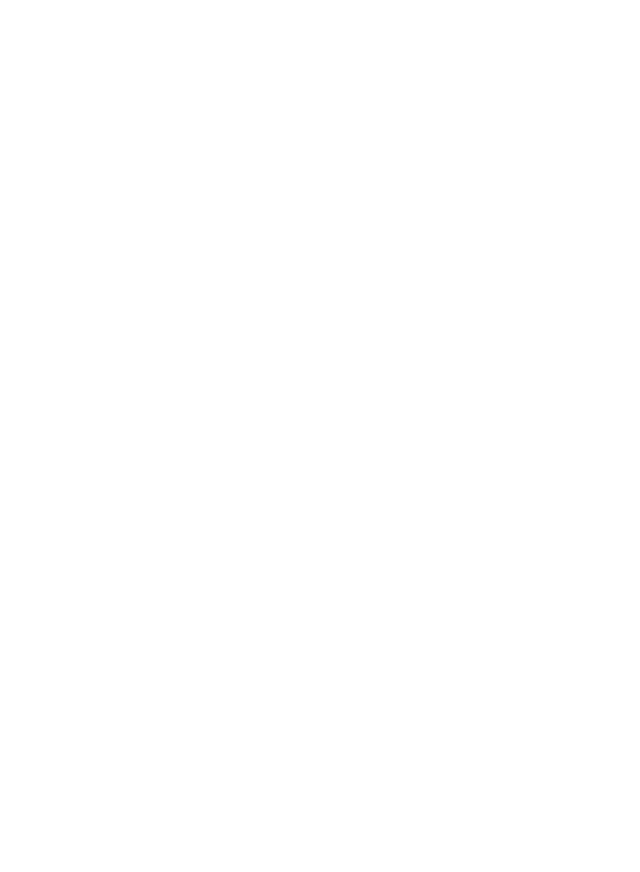
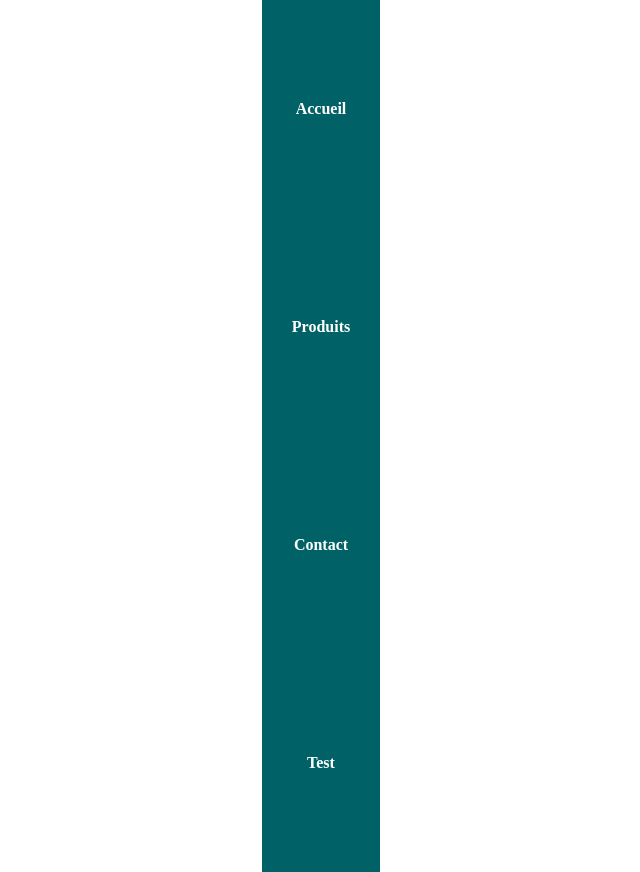
Before and after one commit to khersinpro/iscod-menu-poo, a plain HTML site: page index.html in a window 1280 px wide. Shown: the whole page, without its empty margins (319-959 px from the left). Before the commit the page ends 800 px from the top, so only its background shows below. Drawn offline with Linux system fonts and the light colour scheme.

Commit message:
Ajout des fonction de génération/modification du menu, ajout du style

```diff
--- a/index.html
+++ b/index.html
@@ -5,10 +5,25 @@
     <meta http-equiv="X-UA-Compatible" content="IE=edge">
     <meta name="viewport" content="width=device-width, initial-scale=1.0">
     <title>Document</title>
+    <style>
+        * {
+            margin: 0;
+            padding: 0;
+            box-sizing: border-box;
+        }
+        body {
+            display: flex;
+            justify-content: center;
+            align-items: start;
+            min-height: 100vh;
+        }
+    </style>
 </head>
 <body>
     <div id="out">
         <!-- Insertion du menu ici -->
     </div>
+    <script src="./javascript/Models/Menu.js"></script>
+    <script src="./javascript/index.js"></script>
 </body>
 </html>
--- a/javascript/Models/Menu.js
+++ b/javascript/Models/Menu.js
@@ -1,36 +1,132 @@
 class Menu
 {
-    // •	labels est un tableau de string (les items du menu).
+    // labels est un tableau de string (les items du menu).
     #labels;
-    // •	esp est l’espacement en pixels entre deux items (devrait être pair).
+
+    // esp est l’espacement en pixels entre deux items (devrait être pair).
     #esp;
-    // •	disp définit l’orientation du menu (0 = horizontal, 1 = vertical).
+
+    // disp définit l’orientation du menu (0 = horizontal, 1 = vertical).
     #disp;
 
+    // conteneur des li
+    #htmlUlElement;
+
+    /**
+     * @param {string[]}    labels  Le nom des labels a ajouter au menu
+     * @param {int}         esp     Espacement entre les label
+     * @param {smallint}    disp    Disposition du menu (0 = horizontal, 1 = vertical)
+     */
     constructor(labels = [], esp = 20, disp = 0)
     {
-        this.#labels    =   labels;
-        this.#esp       =   esp;
-        this.#disp      =   disp;
+        this.#labels          =   labels;
+        this.#esp             =   esp;
+        this.#disp            =   disp;
+        this.#htmlUlElement   =   document.createElement('ul');
+    }
+
+    /**
+     * Modifie l'espacement entre les items du menu
+     * @param {int} esp
+     */
+    setEsp(esp)
+    {
+        this.#esp = esp;
+        this.applyStyleForAllLi();
+        return this;
+    }
+
+    /**
+     * Modifie l'orientation du menu
+     * @param {int} disp
+     */
+    setDisp(disp)
+    {
+        this.#disp = disp;
+        this.ApplyStyleForUl();
+        this.applyStyleForAllLi();
+        return this;
+    }
+
+    /**
+     * Ajoute un item au menu
+     * @param {string} label
+     */
+    addItem(label)
+    {
+        this.#labels.push(label);
+        this.addItemListForUl(label);
+        this.applyStyleForAllLi();
+        return this;
     }
 
     /**
      * Fonction qui génére les labels (les items du menu HTMLIElement)
      */
+    generatieListItem(label)
+    {
+        const textNode      =   document.createTextNode(label);
+        const li            =   document.createElement('li');
+        li.appendChild(textNode)
+        return li;
+    }
 
     /**
-     * Fonction qui intégre les labels dans le conteneur du menu
+     * Fonction qui retourne l'objet menu
      */
-
-     /**
-      * Fonction qui génére le conteneur du menu (HTMLListElement)
-      */
-
-     /**
-      * Fonction qui retourne l'objet menu
-      */
     getObjDOM()
     {
+        this.#labels.forEach(label => this.addItemListForUl(label));
+        this.ApplyStyleForUl();
+        this.applyStyleForAllLi();
 
+        return this.#htmlUlElement;
+    }
+
+
+    /**
+     * Génére le style pour un élement li
+     * @returns string
+     */
+    generateLiStyle()
+    {
+        const liHoriztonTalStyle    =   `margin-right: ${this.#esp}px; margin-left: ${this.#esp}px; margin-top: 30px; margin-bottom: 30px;`;
+        const liVerticalStyle       =   `margin-right: 30px; margin-left: 30px; margin-top: ${this.#esp}px; margin-bottom: ${this.#esp}px;`;
+        return this.#disp === 0 ? liHoriztonTalStyle : liVerticalStyle;
+    }
+
+    /**
+     * Génére le style pour un élément ul
+     * @returns string
+     */
+    generateUlStyle()
+    {
+        const ulBaseStyle         =   "display: flex; list-style: none; background: #006266; color: #ffffff; font-weight: bold; text-align: center; height: 100%; width: 100%;";
+        const ulHorizontalStyle   =   ulBaseStyle + "flex-wrap: wrap; justify-content: center;";
+        const ulVerticalStyle     =   ulBaseStyle + "flex-direction: column;";
+        return this.#disp === 0 ? ulHorizontalStyle : ulVerticalStyle;
+    }
+
+    /**
+     * Applique le style css correspondant pour chaque li de l'élement ul
+     */
+    applyStyleForAllLi()
+    {
+        const listLi = this.#htmlUlElement.querySelectorAll('li');
+        const style  = this.generateLiStyle();
+        listLi.forEach(li => li.style.cssText = style)
+    }
+
+    /**
+     * Applique le style pour un élément ul
+     */
+    ApplyStyleForUl()
+    {
+        this.#htmlUlElement.style.cssText = this.generateUlStyle();
+    }
+
+    addItemListForUl(label)
+    {
+        this.#htmlUlElement.appendChild(this.generatieListItem(label));
     }
 }
--- a/javascript/index.js
+++ b/javascript/index.js
@@ -1,7 +1,5 @@
-let labels = ["Accueil", "Produits", "Contact"];
+let labels = ["Accueil", "Produits","Contact"];
 let menu = new Menu(labels);
-let menuObj = menu.getObjDOM();
-
-menuObj.addEventListener('menu_click', evt => console.log(`Clic sur ${labels[evt.detail.index]}`));
-
-out.appendChild(menuObj);
+let menuObj = menu.getObjDOM(); menuObj.addEventListener('menu_click', evt =>
+console.log(`Clic sur ${labels[evt.detail.index]}`)); out.appendChild(menuObj);
+setTimeout(() => menu.setEsp(100).setDisp(1).addItem('Test'), 5000);
```
